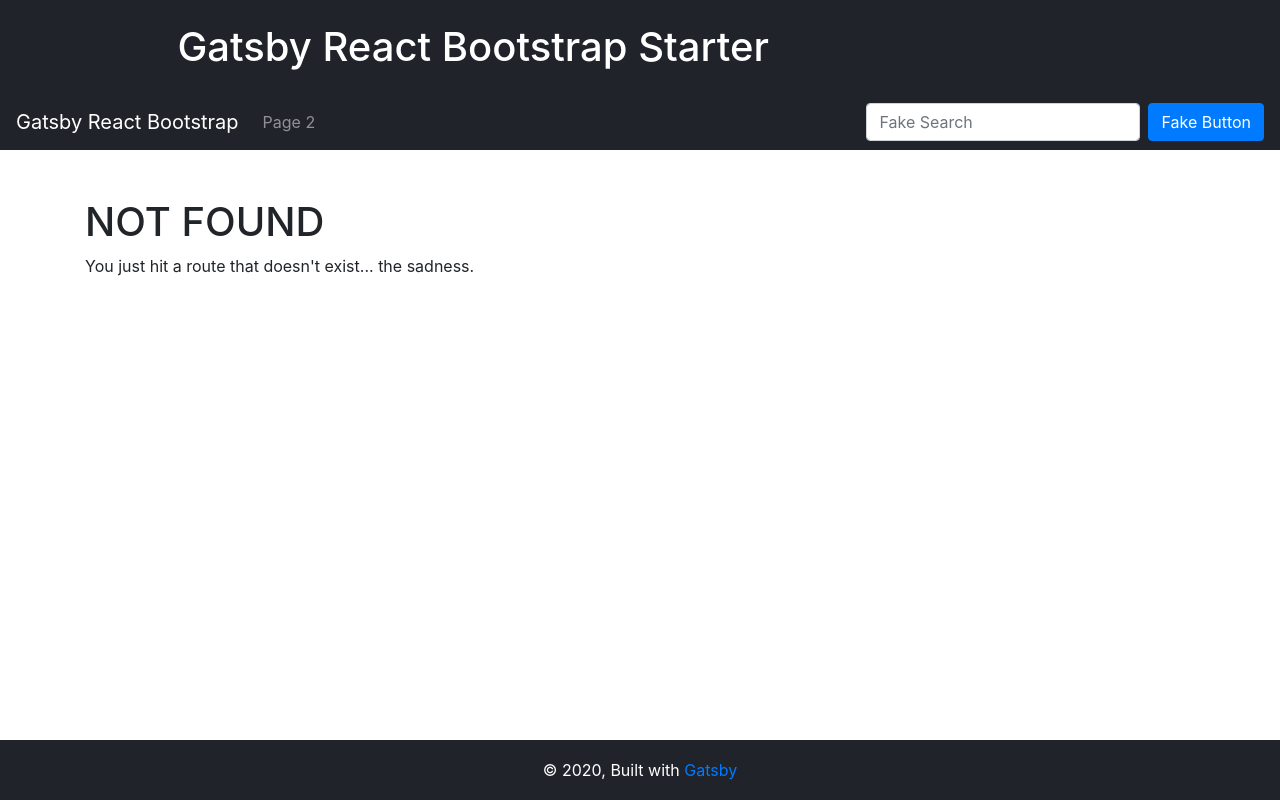
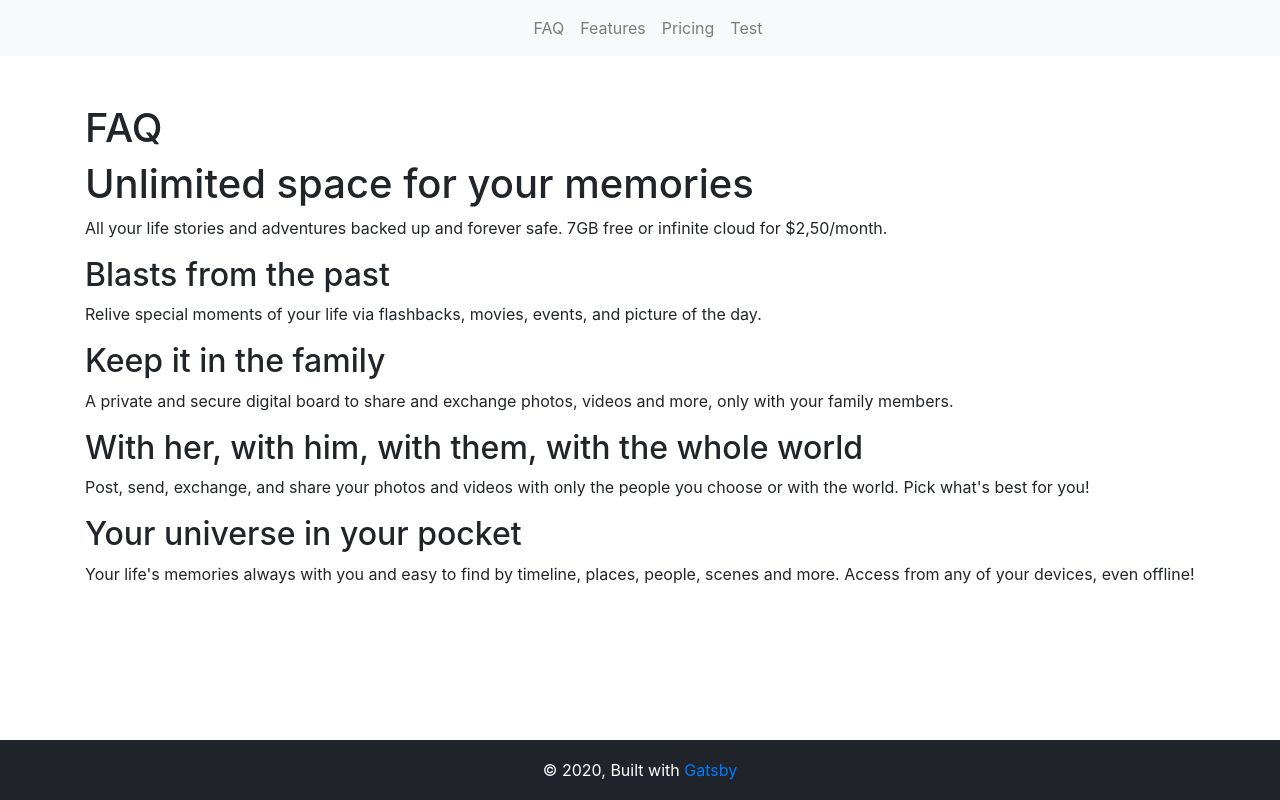
Before and after one commit to luca1388/gatsby-landing-page-demo, a Gatsby site: page /faq/ in a window 1280 px wide. Before the commit this address had no page. Built offline with nearby package versions, Linux system fonts and the light colour scheme; Gatsby itself is replaced by a stand-in of ours.

Commit message:
Created project

```diff
--- /dev/null
+++ b/content/pages/faq.md
@@ -0,0 +1,19 @@
+---
+title: FAQ
+---
+
+# Unlimited space for your memories
+All your life stories and adventures backed up and forever safe.
+7GB free or infinite cloud for $2,50/month.
+
+## Blasts from the past
+Relive special moments of your life via flashbacks, movies, events, and picture of the day.
+
+## Keep it in the family
+A private and secure digital board to share and exchange photos, videos and more, only with your family members.
+
+## With her, with him, with them, with the whole world
+Post, send, exchange, and share your photos and videos with only the people you choose or with the world. Pick what's best for you!
+
+## Your universe in your pocket
+Your life's memories always with you and easy to find by timeline, places, people, scenes and more. Access from any of your devices, even offline!
--- /dev/null
+++ b/content/pages/features.md
@@ -0,0 +1,19 @@
+---
+title: Features
+---
+
+# Unlimited space for your memories
+All your life stories and adventures backed up and forever safe.
+7GB free or infinite cloud for $2,50/month.
+
+## Blasts from the past
+Relive special moments of your life via flashbacks, movies, events, and picture of the day.
+
+## Keep it in the family
+A private and secure digital board to share and exchange photos, videos and more, only with your family members.
+
+## With her, with him, with them, with the whole world
+Post, send, exchange, and share your photos and videos with only the people you choose or with the world. Pick what's best for you!
+
+## Your universe in your pocket
+Your life's memories always with you and easy to find by timeline, places, people, scenes and more. Access from any of your devices, even offline!
--- /dev/null
+++ b/content/pages/pricing.md
@@ -0,0 +1,19 @@
+---
+title: Pricing
+---
+
+# Unlimited space for your memories
+All your life stories and adventures backed up and forever safe.
+7GB free or infinite cloud for $2,50/month.
+
+## Blasts from the past
+Relive special moments of your life via flashbacks, movies, events, and picture of the day.
+
+## Keep it in the family
+A private and secure digital board to share and exchange photos, videos and more, only with your family members.
+
+## With her, with him, with them, with the whole world
+Post, send, exchange, and share your photos and videos with only the people you choose or with the world. Pick what's best for you!
+
+## Your universe in your pocket
+Your life's memories always with you and easy to find by timeline, places, people, scenes and more. Access from any of your devices, even offline!
--- /dev/null
+++ b/content/pages/test.md
@@ -0,0 +1,5 @@
+---
+title: Test
+---
+
+page created by markdown
--- a/gatsby-config.js
+++ b/gatsby-config.js
@@ -1,9 +1,20 @@
 module.exports = {
   pathPrefix: "/gatsby-react-bootstrap-starter",
   siteMetadata: {
-    title: `Gatsby React Bootstrap Starter`,
-    description: `A starter that includes react-bootstrap and react-icons, along with SASS compilation.`,
-    author: `Billy Jacoby`,
+    title: `TODO`,
+    description: `TODO`,
+    navigationMenu: [
+      {
+        name: 'Features',
+        link: '/features'
+      }, {
+        name: 'Pricing',
+        link: '/pricing'
+      }, {
+        name: 'FAQ',
+        link: '/faq'
+      }
+    ],
   },
   plugins: [
     `gatsby-plugin-react-helmet`,
@@ -28,6 +39,14 @@ module.exports = {
         display: `minimal-ui`,
       },
     },
+    {
+      resolve: `gatsby-source-filesystem`,
+      options: {
+        name: `features`,
+        path: `${__dirname}/content/pages/`,
+      },
+    },
+    `gatsby-transformer-remark`
     // this (optional) plugin enables Progressive Web App + Offline functionality
     // To learn more, visit: https://gatsby.dev/offline
     // `gatsby-plugin-offline`,
--- a/gatsby-node.js
+++ b/gatsby-node.js
@@ -5,3 +5,46 @@
  */
 
 // You can delete this file if you're not using it
+const path = require(`path`)
+const { createFilePath } = require(`gatsby-source-filesystem`)
+
+exports.onCreateNode = ({ node, getNode, actions }) => {
+  const { createNodeField } = actions
+  if (node.internal.type === `MarkdownRemark`) {
+    const slug = createFilePath({ node, getNode, basePath: `pages` })
+    createNodeField({
+      node,
+      name: `slug`,
+      value: slug,
+    })
+  }
+}
+
+exports.createPages = async ({ graphql, actions }) => {
+  const { createPage } = actions
+  const result = await graphql(`
+    query {
+      allMarkdownRemark {
+        edges {
+          node {
+            fields {
+              slug
+            }
+          }
+        }
+      }
+    }
+  `)
+
+  result.data.allMarkdownRemark.edges.forEach(({ node }) => {
+    createPage({
+      path: node.fields.slug,
+      component: path.resolve(`./src/templates/page.js`),
+      context: {
+        // Data passed to context is available
+        // in page queries as GraphQL variables.
+        slug: node.fields.slug,
+      },
+    })
+  })
+}
--- a/package.json
+++ b/package.json
@@ -13,7 +13,8 @@
     "gatsby-plugin-react-helmet": "^3.0.12",
     "gatsby-plugin-sass": "^2.0.11",
     "gatsby-plugin-sharp": "^2.0.35",
-    "gatsby-source-filesystem": "^2.0.33",
+    "gatsby-source-filesystem": "^2.4.2",
+    "gatsby-transformer-remark": "^2.9.2",
     "gatsby-transformer-sharp": "^2.1.18",
     "node-sass": "^4.12.0",
     "prop-types": "^15.7.2",
--- a/src/components/layout.js
+++ b/src/components/layout.js
@@ -10,7 +10,6 @@ import { StaticQuery, graphql } from "gatsby"
 
 import { Container, Row, Col } from "react-bootstrap"
 
-import Header from "./header"
 import Navbar from "./navBar"
 
 const Layout = ({ children, pageInfo }) => (
@@ -20,19 +19,41 @@ const Layout = ({ children, pageInfo }) => (
         site {
           siteMetadata {
             title
+            navigationMenu {
+              name
+              link
+            }
+          }
+        }
+        allMarkdownRemark {
+          edges {
+            node {
+              id
+              fields {
+                slug
+              }
+              frontmatter {
+                title
+              }
+              html
+            }
           }
         }
       }
     `}
-    render={data => (
+    render={data => {
+      const edges = data.allMarkdownRemark.edges;
+
+      const navigationLinks = edges.map(edge => {
+        return {
+          ...edge.node
+        };
+      });
+
+      return (
         <>
           <Container fluid className="px-0 main">
-          <Row noGutters className="justify-content-center">
-            <Col>
-              <Header siteTitle={data.site.siteMetadata.title} />
-            </Col>
-          </Row>
-          <Navbar pageInfo={pageInfo} />
+            <Navbar pageInfo={pageInfo} navigationMenu={navigationLinks} />
             <Row noGutters>
               <Col>
                 <Container className="mt-5">
@@ -55,7 +76,8 @@ const Layout = ({ children, pageInfo }) => (
             </Row>
           </Container>
         </>
-    )}
+      )
+    }}
   />
 )
 
--- a/src/components/navBar.js
+++ b/src/components/navBar.js
@@ -1,38 +1,38 @@
 import React from "react"
 import { Link } from "gatsby"
 
-import { Navbar, Nav, Form, FormControl, Button } from "react-bootstrap"
+import { Navbar, Nav } from "react-bootstrap"
 
-const CustomNavbar = ({ pageInfo }) => {
-  console.log(pageInfo)
+const CustomNavbar = ({ pageInfo, navigationMenu }) => {
+  console.log(navigationMenu);
   return (
     <>
-      <Navbar variant="dark" expand="lg" id="site-navbar">
+      <Navbar bg="light" expand="lg" id="site-navbar">
         {/* <Container> */}
         <Link to="/" className="link-no-style">
-          <Navbar.Brand as="span">Gatsby React Bootstrap</Navbar.Brand>
+          <Navbar.Brand href="/">
+            {/* <img src="" /> */}
+            {/* <div class="image-header-logo"></div> */}
+          </Navbar.Brand>
         </Link>
         <Navbar.Toggle aria-controls="basic-navbar-nav" />
         <Navbar.Collapse id="basic-navbar-nav">
-          <Nav className="mr-auto" activeKey={pageInfo && pageInfo.pageName}>
-            <Link to="/page-2" className="link-no-style">
-              <Nav.Link as="span" eventKey="page-2">
-                Page 2
-              </Nav.Link>
-            </Link>
+          <Nav className="navbar-custom justify-content-center" activeKey={pageInfo && pageInfo.pageName}>
+            {
+              navigationMenu.map(elem => {
+                return (
+                  <Nav.Item key={elem.fields.slug}>
+                    <Link to={elem.fields.slug} className="link-no-style">
+                      <Nav.Link as="span" eventKey="page-2">
+                        {elem.frontmatter.title}
+                      </Nav.Link>
+                    </Link>
+                  </Nav.Item>
+                );
+              })
+            }
           </Nav>
-          <Nav className="ml-auto">
-            <Form inline onSubmit={e => e.preventDefault()}>
-              <Form.Group>
-                <FormControl
-                  type="text"
-                  placeholder="Fake Search"
-                  className="mr-2"
-                />
-              </Form.Group>
-              <Button>Fake Button</Button>
-            </Form>
-          </Nav>
+
         </Navbar.Collapse>
         {/* </Container> */}
       </Navbar>
--- a/src/components/seo.js
+++ b/src/components/seo.js
@@ -18,7 +18,6 @@ function SEO({ description, lang, meta, keywords, title }) {
           siteMetadata {
             title
             description
-            author
           }
         }
       }
@@ -54,10 +53,6 @@ function SEO({ description, lang, meta, keywords, title }) {
         {
           name: `twitter:card`,
           content: `summary`,
-        },
-        {
-          name: `twitter:creator`,
-          content: site.siteMetadata.author,
         },
         {
           name: `twitter:title`,
--- a/src/styles/_navbar.scss
+++ b/src/styles/_navbar.scss
@@ -5,3 +5,8 @@
   top: 0;
   z-index: 100;
 }
+
+.navbar-custom {
+  width: 100%;
+  color: #666666;
+}
--- /dev/null
+++ b/src/templates/page.js
@@ -0,0 +1,26 @@
+import React from "react"
+import { graphql } from "gatsby"
+import Layout from "../components/layout"
+
+export default function Page({ data }) {
+  const post = data.markdownRemark
+  return (
+    <Layout>
+      <div>
+        <h1>{post.frontmatter.title}</h1>
+        <div dangerouslySetInnerHTML={{ __html: post.html }} />
+      </div>
+    </Layout>
+  )
+}
+
+export const query = graphql`
+  query($slug: String!) {
+    markdownRemark(fields: { slug: { eq: $slug } }) {
+      html
+      frontmatter {
+        title
+      }
+    }
+  }
+`
```
Also changed, not shown: 1 other file. Lines whose indentation alone changed are shown as unchanged.
